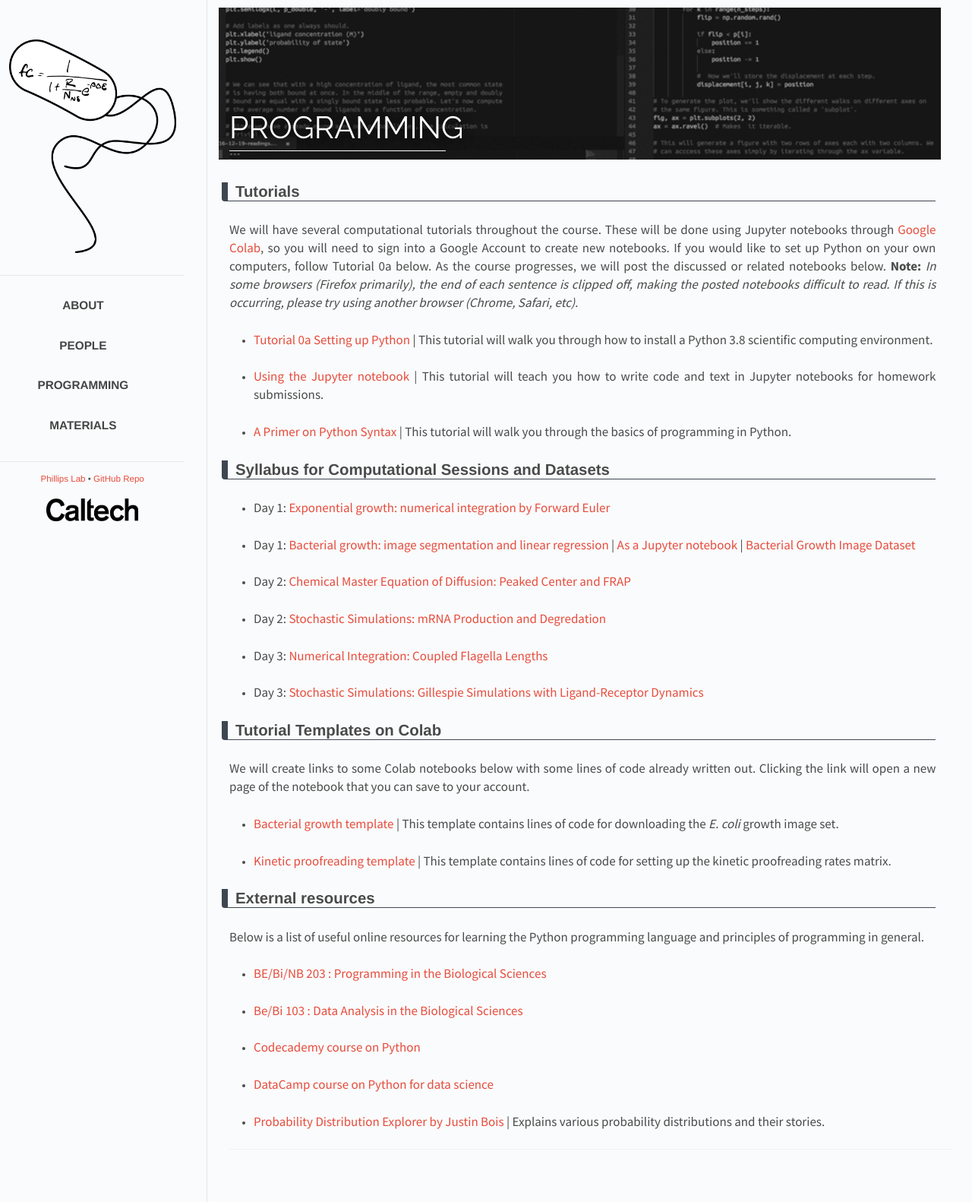
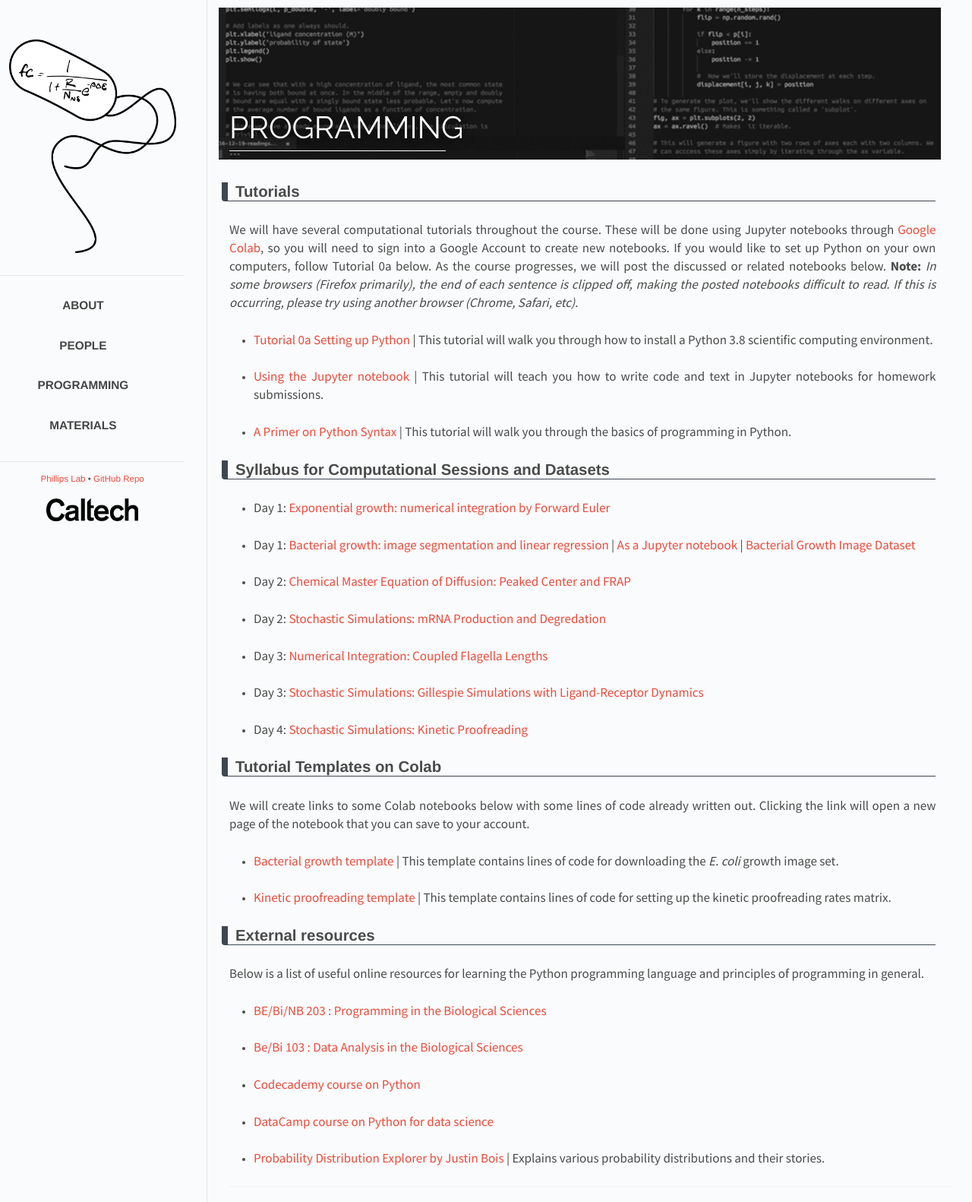
Before and after one commit to RPGroup-PBoC/pboc22_marseille, a Jekyll site: the page built from _posts/2022-01-29-code.md, in a window 1280 px wide. Shown: the whole page at 76% size. Built offline with Jekyll 4.4.1, drawn with Linux system fonts in a browser that asks for light colours.

Commit message:
Including kinetic proofreading notebook.

```diff
--- a/_posts/2022-01-29-code.md
+++ b/_posts/2022-01-29-code.md
@@ -54,6 +54,8 @@
 
 * <span style="font-size: 17px">Day 3:</span> <a href="https://colab.research.google.com/drive/1bitYam_NTpe61o_XocxEONwZqdAbTogo#scrollTo=DtQfQieO2XMx" target="_blank" style="font-size: 17px">Stochastic Simulations: Gillespie Simulations with Ligand-Receptor Dynamics</a>
 
+* <span style="font-size: 17px">Day 4:</span> <a href="https://colab.research.google.com/drive/1BwfPhPqs-8ETteA1kWZvDh-gLhGe8U5o#scrollTo=zHvxYxLJyu8C" target="_blank" style="font-size: 17px">Stochastic Simulations: Kinetic Proofreading</a>
+
 ## Tutorial Templates on Colab
 
 We will create links to some Colab notebooks below with some lines of code already written out. Clicking the link will open a new page of the notebook that you can
```
